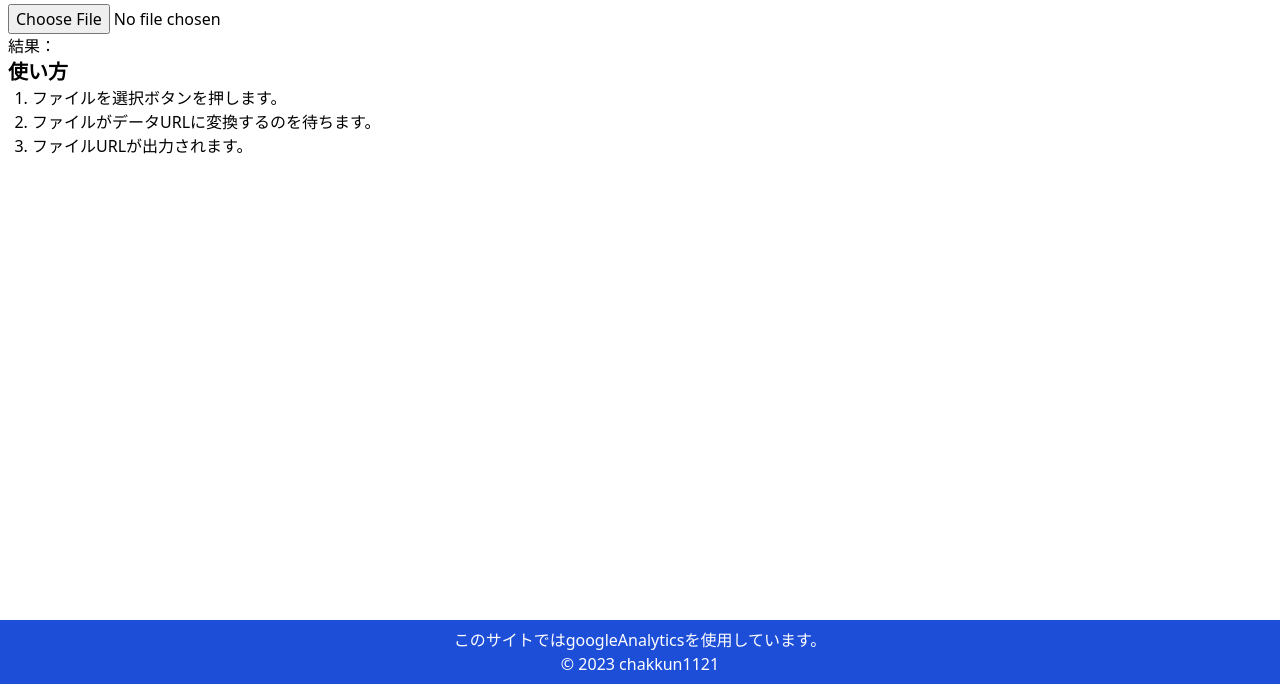
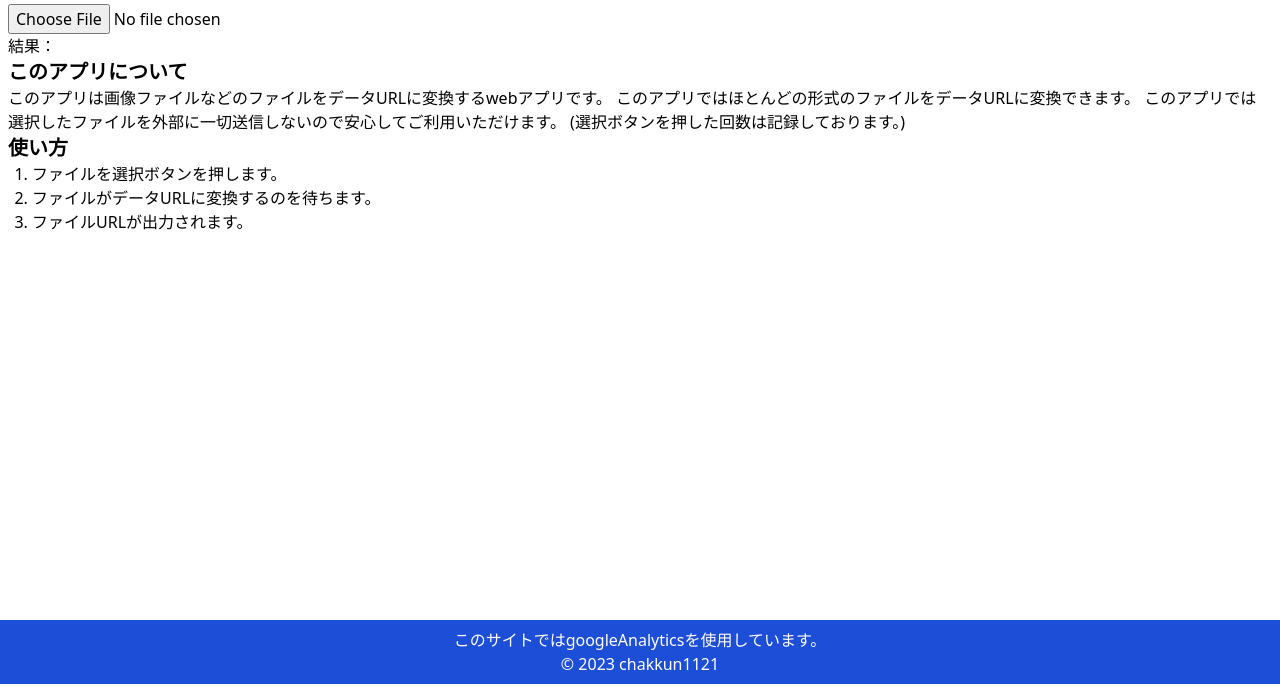
Before and after one commit to chakkun1121/dataURL, a website: page index.html in a window 1280 px wide. Shown: the part 116-803 px from the top of the page. Drawn offline with Linux system fonts and the light colour scheme.

Commit message:
使い方を追加

```diff
--- a/index.html
+++ b/index.html
@@ -44,6 +44,15 @@
           <spen class="select-all" id="output" />
         </p>
       </section>
+      <section>
+        <h2 class="text-xl font-bold">このアプリについて</h2>
+        <p>
+          このアプリは画像ファイルなどのファイルをデータURLに変換するwebアプリです。
+          このアプリではほとんどの形式のファイルをデータURLに変換できます。
+          このアプリでは選択したファイルを外部に一切送信しないので安心してご利用いただけます。
+          (選択ボタンを押した回数は記録しております。)
+        </p>
+      </section>
       <section id="howToUse">
         <h2 class="text-xl font-bold">使い方</h2>
         <ol class="list-decimal pl-6">
@@ -55,9 +64,9 @@
     </main>
     <footer class="bg-blue-700 p-2 text-center text-white">
       <p>このサイトではgoogleAnalyticsを使用しています。</p>
-      <a href="https://chakkun1121.github.io/?from=dataURL" class="p-3"
-        >© 2023 chakkun1121</a
-      >
+      <a href="https://chakkun1121.github.io/?from=dataURL" class="p-3">
+        © 2023 chakkun1121
+      </a>
     </footer>
   </body>
 </html>
--- a/package.json
+++ b/package.json
@@ -11,7 +11,6 @@
   "author": "",
   "license": "ISC",
   "dependencies": {
-    "http-server": "^14.1.1",
     "tailwindcss": "^3.3.3",
     "prettier": "^2.8.8",
     "prettier-plugin-tailwindcss": "^0.3.0"
--- a/script.js
+++ b/script.js
@@ -2,7 +2,7 @@ function view_file() {
   const file = document.querySelector('input[type=file]').files[0];
   const reader = new FileReader();
   let output = document.getElementById('output');
-  output.innerHTML = "処理中、そのままお待ち下さい。万が一動かなければ<a href='https://my-site.chakkun1121haru.repl.co/form/' target='_target'>お問い合わせください</a>。";
+  output.innerHTML = "処理中、そのままお待ち下さい。";
   reader.addEventListener("load", function() {
     const fileURL = reader.result;
     output.innerText = fileURL
```
Also changed, not shown: pnpm-lock.yaml, tailwind.css.
